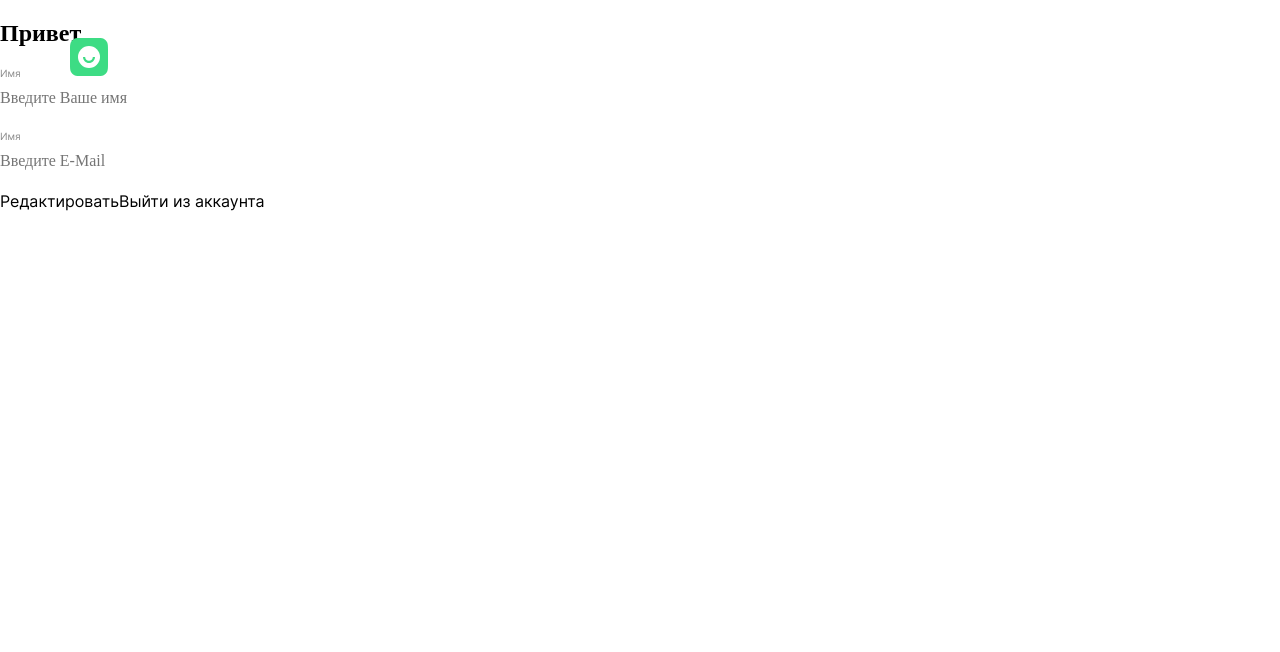
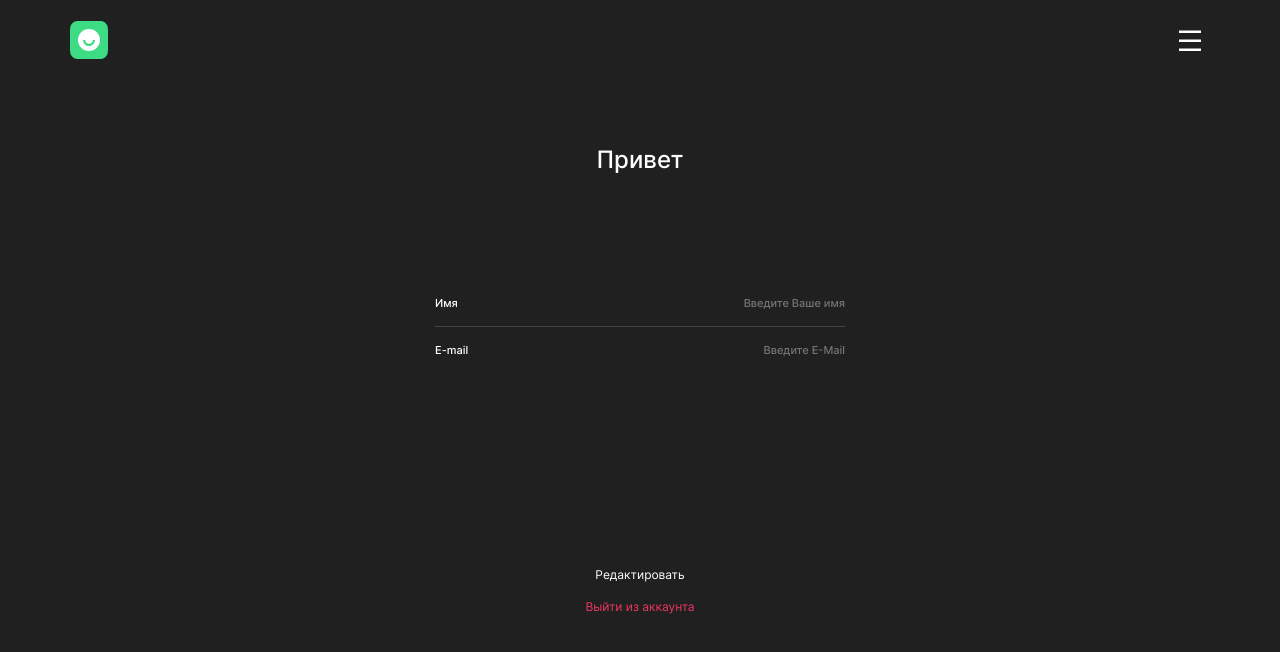
Before and after one commit to Eshenok/movies-explorer-frontend, a React (Create React App) app: page /profile in a window 1280 px wide. Shown: the top 652 px of the page. Built offline with nearby package versions, Linux system fonts and the light colour scheme.

Commit message:
make profile all disp

```diff
--- a/src/components/Header/Header.js
+++ b/src/components/Header/Header.js
@@ -21,6 +21,9 @@ export default function Header(props) {
           <Route path="/main">
             <Button className="button button_icon_burger" />
           </Route>
+          <Route path="/profile">
+            <Button className="button button_icon_burger" />
+          </Route>
         </div>
       </header>
     </>
--- a/src/components/Profile/Profile.css
+++ b/src/components/Profile/Profile.css
@@ -0,0 +1,126 @@
+.profile {
+	padding: 144px 30px 40px;
+	background-color: var(--bg-color);
+	display: flex;
+	flex-direction: column;
+	align-items: center;
+	height: 100vh;
+	box-sizing: border-box;
+}
+
+.profile__form {
+	width: 100%;
+	max-width: 1280px;
+	margin: 80px auto 0;
+	display: flex;
+	height: 100%;
+	flex-direction: column;
+	justify-content: space-between;
+}
+
+.profile__title {
+	margin: 0;
+	max-width: 1280px;
+	/*Шрифт*/
+	font-family: 'Inter', Arial, sans-serif;
+	font-style: normal;
+	font-weight: 500;
+	font-size: 24px;
+	line-height: 29px;
+	color: var(--font-color);
+}
+
+.profile__input-container {
+	display: flex;
+	flex-direction: column;
+	align-items: center;
+	gap: 17px;
+}
+
+.profile__fieldset {
+	margin: 0;
+	padding: 0 0 16px;
+	width: 100%;
+	box-sizing: border-box;
+	border: none;
+	display: flex;
+	align-items: center;
+	gap: 15px;
+	justify-content: space-between;
+	border-bottom: 1px solid var(--border-colorGrey);
+}
+
+.profile__fieldset:last-of-type {
+	padding-bottom: 0;
+	border: none;
+}
+
+.profile__label {
+	max-width: 120px;
+	white-space: nowrap;
+	/*Шрифт*/
+	font-family: 'Inter', Arial, sans-serif;
+	font-style: normal;
+	font-weight: 500;
+	font-size: 11px;
+	line-height: 13px;
+	color: var(--font-color);
+}
+
+.profile__input {
+	/*Шрифт*/
+	font-family: 'Inter', Arial, sans-serif;
+	font-style: normal;
+	font-weight: 500;
+	font-size: 11px;
+	line-height: 13px;
+	color: var(--font-color);
+	text-align: right;
+}
+
+.profile__button-container {
+	display: flex;
+	flex-direction: column;
+	gap: 16px;
+}
+
+.profile__button {
+	/*Шрифт*/
+	font-family: 'Inter', Arial, sans-serif;
+	font-style: normal;
+	font-weight: 400;
+	font-size: 12px;
+	line-height: 16px;
+	color: var(--font-color);
+	/*Анимация*/
+	transition: opacity linear .2s;
+}
+
+.profile__button:active {
+	box-shadow: none;
+	opacity: .8;
+}
+
+.profile__button_theme_red {
+	color: var(--font-colorRed);
+}
+
+@media screen and (min-width: 768px) {
+	.profile {
+		padding-top: 0;
+		justify-content: center;
+	}
+
+	.profile__form {
+		height: auto;
+		gap: 210px;
+		max-width: 410px;
+		margin-top: 96px;
+	}
+}
+
+@media screen and (min-width: 1000px) {
+	.profile__form {
+		margin-top: 123px;
+	}
+}
--- a/src/components/Profile/Profile.js
+++ b/src/components/Profile/Profile.js
@@ -7,30 +7,35 @@ export default function Profile() {
       <h2 className="profile__title">Привет</h2>
       <form className="profile__form">
         <div className="profile__input-container">
-          <Input
+          <fieldset className="profile__fieldset">
+            <label className="profile__label">Имя</label>
+            <input
               type="text"
-          className="input"
+              className="input profile__input"
               id="input_type_editUserName"
               name="input_type_editUserName"
               minLength="2"
               maxLength="30"
               placeholder="Введите Ваше имя"
-          labelText="Имя"
             />
-          <Input
+          </fieldset>
+
+          <fieldset className="profile__fieldset">
+            <label className="profile__label">E-mail</label>
+            <input
               type="email"
-            className="input"
+              className="input profile__input"
               id="input_type_editUserEmail"
               name="input_type_editUserEmail"
               minLength="2"
               maxLength="30"
               placeholder="Введите E-Mail"
-            labelText="Имя"
             />
+          </fieldset>
         </div>
         <div className="profile__button-container">
-          <Button className={'button'} name={'Редактировать'}/>
-          <Button className={'button'} name={'Выйти из аккаунта'}/>
+          <Button className={'button profile__button'} name={'Редактировать'}/>
+          <Button className={'button profile__button profile__button_theme_red'} name={'Выйти из аккаунта'}/>
         </div>
       </form>
     </section>
--- a/src/index.css
+++ b/src/index.css
@@ -17,3 +17,4 @@
 @import url('./components/Search/Search.css');
 @import url('./components/Films/Films.css');
 @import url('./components/Film/Film.css');
+@import url('./components/Profile/Profile.css');
--- a/src/palette.css
+++ b/src/palette.css
@@ -1,6 +1,5 @@
 :root {
 	--color-white: #fff;
-	--color-matewhite: #dadada;
 	--color-mateGrey: #8b8b8b;
 	--color-dirtyGrey: #424242;
 	--color-lightgrey: #303030;
@@ -14,7 +13,6 @@
 	--color-darkblue: #073042;
 	--color-red: #EE3465;
 	/*Темизация*/
-	--border-colorWhite: var(--color-matewhite);
 	--border-colorGrey: var(--color-dirtyGrey);
 	--bg-color: var(--color-darkgrey);
 	--bgInput-color: var(--color-umbragrey);
```
Lines whose indentation alone changed are shown as unchanged.
